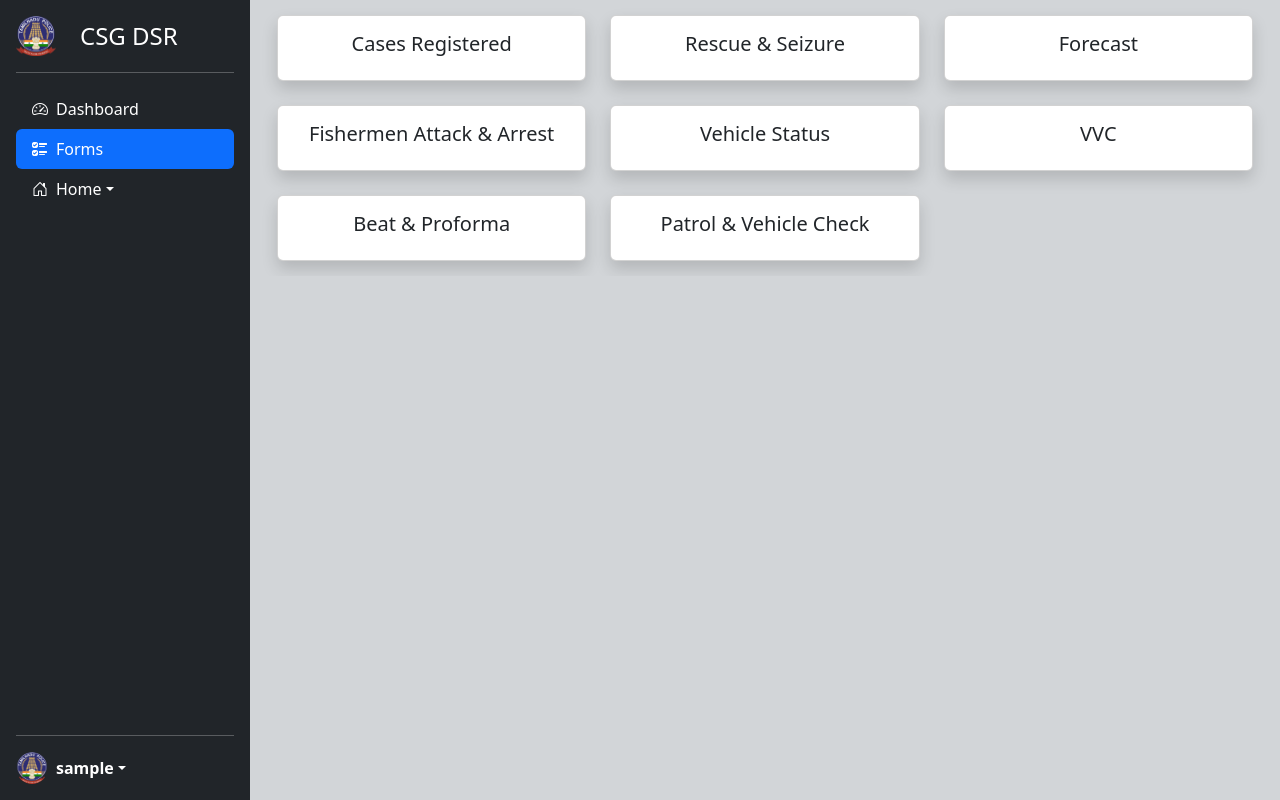
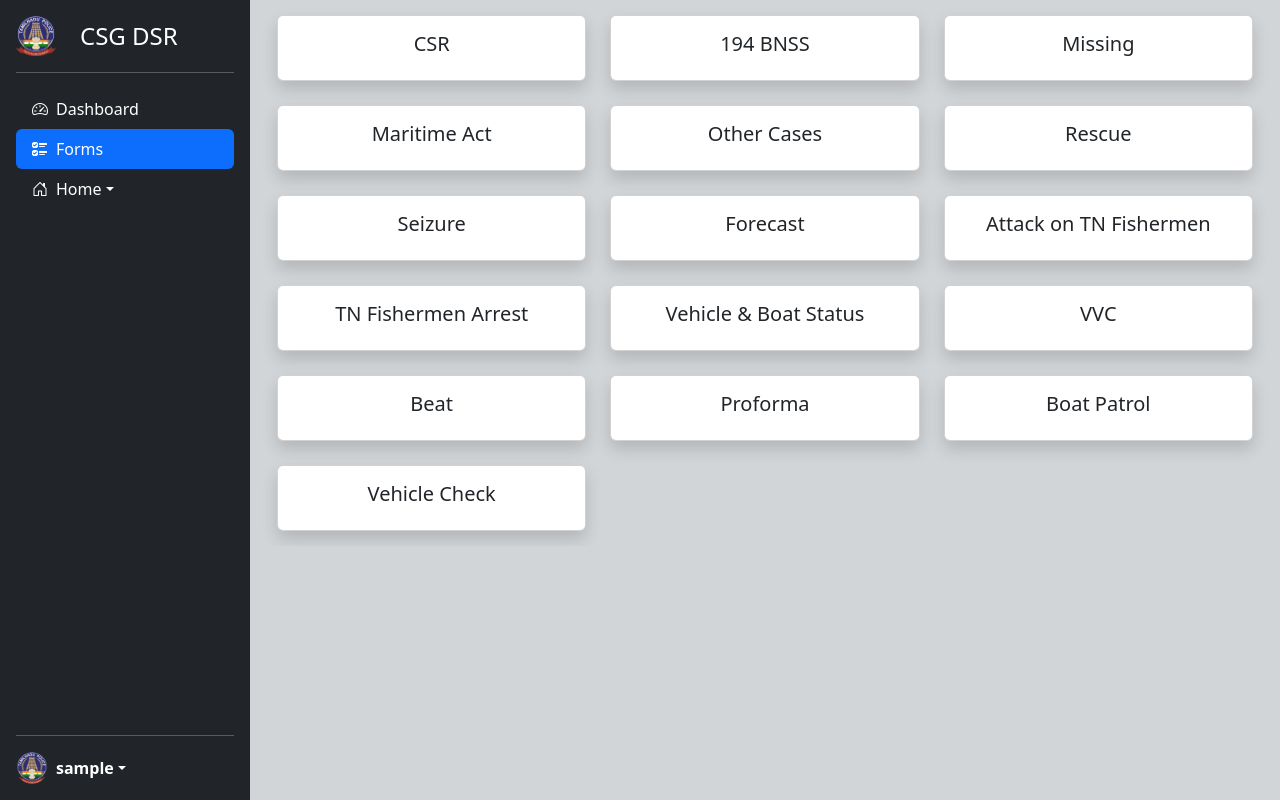
Before and after one commit to rdc-tech49/CSG-DSR, a Django app: page /forms/ in a window 1280 px wide. Run offline with Django 5.2, Linux system fonts and the light colour scheme; the visitor is signed in with stand-in values (Sample User, id 1); some libraries are stand-ins or nearby versions.

Commit message:
created forms page

```diff
--- a/csgdsr/dsr/templates/dsr/user/forms_page.html
+++ b/csgdsr/dsr/templates/dsr/user/forms_page.html
@@ -5,22 +5,78 @@
   <div class="row row-cols-1 row-cols-md-2 row-cols-lg-3 g-4">
 
     <!-- Cases Registered -->
+     {% comment %} csr  {% endcomment %}
     <div class="col">
       <div class="card shadow h-100">
         <div class="card-body text-center">
-          <a href="{% url 'register_case_form' %}" class="stretched-link text-decoration-none text-dark">
-            <h5 class="card-title">Cases Registered</h5>
+          <a href="{% url 'csr_form' %}" class="stretched-link text-decoration-none text-dark">
+            <h5 class="card-title">CSR </h5>
           </a>
         </div>
       </div>
     </div>
 
-    <!-- Rescue & Seizure -->
+    {% comment %} 194 BNSS  {% endcomment %}
     <div class="col">
       <div class="card shadow h-100">
         <div class="card-body text-center">
-          <a href="{% url 'rescue_seizure_form' %}" class="stretched-link text-decoration-none text-dark">
-            <h5 class="card-title">Rescue & Seizure</h5>
+          <a href="{% url '194bnss_form' %}" class="stretched-link text-decoration-none text-dark">
+            <h5 class="card-title">194 BNSS </h5>
+          </a>
+        </div>
+      </div>
+    </div>
+
+    {% comment %} missing  {% endcomment %}
+    <div class="col">
+      <div class="card shadow h-100">
+        <div class="card-body text-center">
+          <a href="{% url 'missing_form' %}" class="stretched-link text-decoration-none text-dark">
+            <h5 class="card-title">Missing</h5>
+          </a>
+        </div>
+      </div>
+    </div>
+
+    {% comment %} Maritime Act {% endcomment %}
+    <div class="col">
+      <div class="card shadow h-100">
+        <div class="card-body text-center">
+          <a href="{% url 'maritimeact_form' %}" class="stretched-link text-decoration-none text-dark">
+            <h5 class="card-title">Maritime Act </h5>
+          </a>
+        </div>
+      </div>
+    </div>
+
+    {% comment %} Other cases {% endcomment %}
+    <div class="col">
+      <div class="card shadow h-100">
+        <div class="card-body text-center">
+          <a href="{% url 'othercases_form' %}" class="stretched-link text-decoration-none text-dark">
+            <h5 class="card-title">Other Cases</h5>
+          </a>
+        </div>
+      </div>
+    </div>
+
+    <!-- Rescue -->
+    <div class="col">
+      <div class="card shadow h-100">
+        <div class="card-body text-center">
+          <a href="{% url 'rescue_form' %}" class="stretched-link text-decoration-none text-dark">
+            <h5 class="card-title">Rescue</h5>
+          </a>
+        </div>
+      </div>
+    </div>
+
+    <!-- Seizure -->
+    <div class="col">
+      <div class="card shadow h-100">
+        <div class="card-body text-center">
+          <a href="{% url 'seizure_form' %}" class="stretched-link text-decoration-none text-dark">
+            <h5 class="card-title">Seizure</h5>
           </a>
         </div>
       </div>
@@ -37,23 +93,34 @@
       </div>
     </div>
 
-    <!-- Fishermen Attack & Arrest -->
+    <!--Attack on TN Fishermen -->
     <div class="col">
       <div class="card shadow h-100">
         <div class="card-body text-center">
-          <a href="{% url 'fishermen_attack_arrest_form' %}" class="stretched-link text-decoration-none text-dark">
-            <h5 class="card-title">Fishermen Attack & Arrest</h5>
+          <a href="{% url 'fishermen_attack_form' %}" class="stretched-link text-decoration-none text-dark">
+            <h5 class="card-title">Attack on TN Fishermen</h5>
           </a>
         </div>
       </div>
     </div>
 
-    <!-- Vehicle Status -->
+    <!--TN Fishermen  Arrest -->
     <div class="col">
       <div class="card shadow h-100">
         <div class="card-body text-center">
-          <a href="{% url 'vehicle_status_form' %}" class="stretched-link text-decoration-none text-dark">
-            <h5 class="card-title">Vehicle Status</h5>
+          <a href="{% url 'fishermen_arrest_form' %}" class="stretched-link text-decoration-none text-dark">
+            <h5 class="card-title">TN Fishermen Arrest</h5>
+          </a>
+        </div>
+      </div>
+    </div>
+
+    <!-- Boat & Vehicle Status -->
+    <div class="col">
+      <div class="card shadow h-100">
+        <div class="card-body text-center">
+          <a href="{% url 'boat_vehicle_status_form' %}" class="stretched-link text-decoration-none text-dark">
+            <h5 class="card-title">Vehicle & Boat Status</h5>
           </a>
         </div>
       </div>
@@ -63,30 +130,52 @@
     <div class="col">
       <div class="card shadow h-100">
         <div class="card-body text-center">
-          <a href="{% url 'vvc' %}" class="stretched-link text-decoration-none text-dark">
+          <a href="{% url 'vvc_form' %}" class="stretched-link text-decoration-none text-dark">
             <h5 class="card-title">VVC</h5>
           </a>
         </div>
       </div>
     </div>
 
-    <!-- Beat & Proforma -->
+    <!-- Beat -->
     <div class="col">
       <div class="card shadow h-100">
         <div class="card-body text-center">
-          <a href="{% url 'vvc_beat_proforma_form' %}" class="stretched-link text-decoration-none text-dark">
-            <h5 class="card-title">Beat & Proforma</h5>
+          <a href="{% url 'beat_form' %}" class="stretched-link text-decoration-none text-dark">
+            <h5 class="card-title">Beat</h5>
           </a>
         </div>
       </div>
     </div>
 
-    <!-- Patrol & Vehicle Check -->
+    <!-- Proforma -->
     <div class="col">
       <div class="card shadow h-100">
         <div class="card-body text-center">
-          <a href="{% url 'patrol_vehicle_check_form' %}" class="stretched-link text-decoration-none text-dark">
-            <h5 class="card-title">Patrol & Vehicle Check</h5>
+          <a href="{% url 'proforma_form' %}" class="stretched-link text-decoration-none text-dark">
+            <h5 class="card-title">Proforma</h5>
+          </a>
+        </div>
+      </div>
+    </div>
+
+    <!-- Boat Patrol -->
+    <div class="col">
+      <div class="card shadow h-100">
+        <div class="card-body text-center">
+          <a href="{% url 'boat_patrol_form' %}" class="stretched-link text-decoration-none text-dark">
+            <h5 class="card-title">Boat Patrol</h5>
+          </a>
+        </div>
+      </div>
+    </div>
+
+    <!-- Vehicle Check -->
+    <div class="col">
+      <div class="card shadow h-100">
+        <div class="card-body text-center">
+          <a href="{% url 'vehicle_check_form' %}" class="stretched-link text-decoration-none text-dark">
+            <h5 class="card-title">Vehicle Check</h5>
           </a>
         </div>
       </div>
--- a/csgdsr/dsr/templates/dsr/user/user_sidebar.html
+++ b/csgdsr/dsr/templates/dsr/user/user_sidebar.html
@@ -32,37 +32,37 @@
         </a>
         <ul class="dropdown-menu dropdown-menu-dark text-small shadow">
           <li>
-            <a class="dropdown-item d-flex align-items-center" href="{% url 'register_case_form' %}">
+            <a class="dropdown-item d-flex align-items-center" href="{% url 'cases_registered_summary' %}">
               <i class="bi bi-journal-text me-2"></i> Cases Registered
             </a>
           </li>
           <li>
-            <a class="dropdown-item d-flex align-items-center" href="{% url 'rescue_seizure_form' %}">
+            <a class="dropdown-item d-flex align-items-center" href="{% url 'rescue_seizure_summary' %}">
               <i class="bi bi-shield-plus me-2"></i> Rescue & Seizure
             </a>
           </li>
           <li>
-            <a class="dropdown-item d-flex align-items-center" href="{% url 'forecast_form' %}">
+            <a class="dropdown-item d-flex align-items-center" href="{% url 'forecast_summary' %}">
               <i class="bi bi-cloud-sun me-2"></i> Forecast
             </a>
           </li>
           <li>
-            <a class="dropdown-item d-flex align-items-center" href="{% url 'fishermen_attack_arrest_form' %}">
+            <a class="dropdown-item d-flex align-items-center" href="{% url 'fishermen_attack_arrest_summary' %}">
               <i class="bi bi-people-fill me-2"></i> Fishermen Attack & Arrest
             </a>
           </li>
           <li>
-            <a class="dropdown-item d-flex align-items-center" href="{% url 'vehicle_status_form' %}">
+            <a class="dropdown-item d-flex align-items-center" href="{% url 'vehicle_status_summary' %}">
               <i class="bi bi-truck-front me-2"></i> Vehicle Status
             </a>
           </li>
           <li>
-            <a class="dropdown-item d-flex align-items-center" href="{% url 'vvc_beat_proforma_form' %}">
+            <a class="dropdown-item d-flex align-items-center" href="{% url 'vvc_beat_proforma_summary' %}">
               <i class="bi bi-clipboard-data me-2"></i> VVC, Beat & Proforma
             </a>
           </li>
           <li>
-            <a class="dropdown-item d-flex align-items-center" href="{% url 'patrol_vehicle_check_form' %}">
+            <a class="dropdown-item d-flex align-items-center" href="{% url 'patrol_vehicle_check_summary' %}">
               <i class="bi bi-search me-2"></i> Patrol & Vehicle Check
             </a>
           </li>
--- a/csgdsr/dsr/urls.py
+++ b/csgdsr/dsr/urls.py
@@ -24,16 +24,71 @@ urlpatterns = [
     path('logout/', views.logout_view, name='logout'),
 
     # user page
+    #dashboard
     path('user-dashboard/', views.user_dashboard_view, name='user_dashboard'),
+    #forms main page
     path('forms/', views.forms_view, name='forms_page'),
-    path('register_case_form/', views.register_case_form_view, name='register_case_form'),
-    path('rescue-seizure_form/', views.rescue_seizure_form_view, name='rescue_seizure_form'),
+
+    #findividual orms
+    #cases registered forms
+    #csr
+    path('csr_form/', views.csr_form_view, name='csr_form'),
+    #194bnss
+    path('194bnss_form/', views.bnss194_form_view, name='194bnss_form'),
+    #missing
+    path('missing_form/', views.missing_form_view, name='missing_form'),
+    #Maritime act
+    path('maritimeact_form/', views.maritimeact_form_view, name='maritimeact_form'),
+    #Other cases
+    path('othercases_form/', views.othercases_form, name='othercases_form'),
+    #Rescue
+    path('rescue_form/', views.rescue_form_view, name='rescue_form'),
+    #Seizure
+    path('seizure_form/', views.seizure_form_view, name='seizure_form'),
+    #forecast
     path('forecast_form/', views.forecast_form_view, name='forecast_form'),
-    path('fishermen_attack_arrest_form/', views.fishermen_attack_arrest_form_view, name='fishermen_attack_arrest_form'),
-    path('vehicle-status_form/', views.vehicle_status_form_view, name='vehicle_status_form'),
-    path('vvc-beat-proforma_form/', views.vvc_beat_proforma_form_view, name='vvc_beat_proforma_form'),
-    path('patrol-vehicle-check_form/', views.patrol_vehicle_check_form_view, name='patrol_vehicle_check_form'),
-    path('beat_proforma/', views.beat_proforma_view, name='beat_proforma'),
-    path('vvc/', views.vvc_view, name='vvc')
+    #fishermen_attack
+    path('fishermen_attack_form/', views.fishermen_attack_form_view, name='fishermen_attack_form'),
+    #fishermen_arrest
+    path('fishermen_arrest_form/', views.fishermen_arrest_form_view, name='fishermen_arrest_form'),
+    #boat_vehicle_status
+    path('boat_vehicle_status_form/', views.boat_vehicle_status_form_view, name='boat_vehicle_status_form'),
+    #vvc
+    path('vvc_form/', views.vvc_form_view, name='vvc_form'),
+    #beat
+    path('beat_form/', views.beat_form_view, name='beat_form'),
+    #proforma
+    path('proforma_form/', views.proforma_form_view, name='proforma_form'),
+    #boat_patrol
+    path('boat_patrol_form/', views.boat_patrol_form_view, name='boat_patrol_form'),
+    #vehicle_check
+    path('vehicle_check_form/', views.vehicle_check_form_view, name='vehicle_check_form'),
+
+
+    #submitted forms summary
+    #cases_registered_summary
+    path('cases_registered_summary/', views.cases_registered_summary_view, name='cases_registered_summary'),
+    #rescue_seizure_summary
+    path('rescue_seizure_summary/', views.rescue_seizure_summary_view, name='rescue_seizure_summary'),
+    #forecast_summary
+    path('forecast_summary/', views.forecast_summary_view, name='forecast_summary'),
+    #fishermen_attack_arrest_summary
+    path('fishermen_attack_arrest_summary/', views.fishermen_attack_arrest_summary_view, name='fishermen_attack_arrest_summary'),
+    #vehicle_status_summary
+    path('vehicle_status_summary/', views.vehicle_status_summary_view, name='vehicle_status_summary'),
+    #vvc_beat_proforma_summary
+    path('vvc_beat_proforma_summary/', views.vvc_beat_proforma_summary_view, name='vvc_beat_proforma_summary'),
+    #patrol_vehicle_check_summary
+    path('patrol_vehicle_check_summary/', views.patrol_vehicle_check_summary_view, name='patrol_vehicle_check_summary'),
+
+
+
+
+
+
+
+
+
+
 
 ]
--- a/csgdsr/dsr/views.py
+++ b/csgdsr/dsr/views.py
@@ -13,20 +13,6 @@ from django.contrib.auth.views import PasswordChangeView
 from django.contrib.auth.mixins import LoginRequiredMixin
 
 # dsr/views.py
-
-def signup_view(request):
-    if request.method == 'POST':
-        form = CustomSignupForm(request.POST)
-        if form.is_valid():
-            form.save()
-            messages.success(request, 'Account created successfully. You can now log in.')
-            return redirect('home')
-    else:
-        form = CustomSignupForm()
-    return render(request, 'dsr/signup.html', {'form': form})
-
-
-
 def home_view(request):
     if request.method == 'POST':
         username = request.POST.get('username')
@@ -46,13 +32,20 @@ def home_view(request):
 
     return render(request, 'dsr/home.html')
 
+def signup_view(request):
+    if request.method == 'POST':
+        form = CustomSignupForm(request.POST)
+        if form.is_valid():
+            form.save()
+            messages.success(request, 'Account created successfully. You can now log in.')
+            return redirect('home')
+    else:
+        form = CustomSignupForm()
+    return render(request, 'dsr/signup.html', {'form': form})
+
+
 def user_dashboard_view(request):
     return render(request, 'dsr/user/user_dashboard.html')
-
-def logout_view(request):
-    logout(request)
-    messages.success(request, "You have been logged out.")
-    return redirect('home')  # Replace 'login' with the name or path to your login page
 
 class CustomPasswordChangeView(LoginRequiredMixin, PasswordChangeView):
     template_name = 'dsr/registration/password_change.html'
@@ -61,7 +54,6 @@ class CustomPasswordChangeView(LoginRequiredMixin, PasswordChangeView):
     def form_valid(self, form):
         messages.success(self.request, "Your password is successfully updated.")
         return super().form_valid(form)
-
 
 @login_required
 def update_user_view(request):
@@ -76,60 +68,109 @@ def update_user_view(request):
         form = UpdateUserForm(instance=request.user)
     return render(request, 'dsr/registration/update_user.html', {'form': form})
 
+
+def logout_view(request):
+    logout(request)
+    messages.success(request, "You have been logged out.")
+    return redirect('home')  # Replace 'login' with the name or path to your login page
+
+
 @login_required
 def forms_view(request):
     return render(request, 'dsr/user/forms_page.html')
 
-@login_required
-def register_case_form_view(request):
-    csr_form = CSRForm()
-    fir_form = FIRForm()
 
-    if request.method == 'POST':
-        if 'submit_csr' in request.POST:
-            csr_form = CSRForm(request.POST)
-            if csr_form.is_valid():
-                csr_form.save()
-                return redirect('register_case_form')
-        elif 'submit_fir' in request.POST:
-            fir_form = FIRForm(request.POST)
-            if fir_form.is_valid():
-                fir_form.save()
-                return redirect('register_case_form')
 
-    return render(request, 'dsr/user/register_case.html', {
-        'csr_form': csr_form,
-        'fir_form': fir_form
-    })
 
 @login_required
-def rescue_seizure_form_view(request):
-    return render(request, 'dsr/rescue_seizure.html')
+def csr_form_view(request):
+    return render(request, 'dsr/user/forms/csr_form.html')
+
+@login_required
+def bnss194_form_view(request):
+    return render(request, 'dsr/user/forms/bnss194_form.html')
+
+@login_required
+def missing_form_view(request):
+    return render(request, 'dsr/user/forms/missing_form.html')
+
+@login_required
+def maritimeact_form_view(request):
+    return render(request, 'dsr/user/forms/maritimeact_form.html')
+
+@login_required
+def othercases_form(request):
+    return render(request, 'dsr/user/forms/othercases_form.html')
+
+@login_required
+def rescue_form_view(request):
+    return render(request, 'dsr/user/forms/rescue_form.html')
+
+@login_required
+def seizure_form_view(request):
+    return render(request, 'dsr/user/forms/seizure_form.html')
 
 @login_required
 def forecast_form_view(request):
-    return render(request, 'dsr/forecast.html')
+    return render(request, 'dsr/user/forms/forecast_form.html')
 
 @login_required
-def fishermen_attack_arrest_form_view(request):
-    return render(request, 'dsr/fishermen_attacks.html')
+def fishermen_attack_form_view(request):
+    return render(request, 'dsr/user/forms/fishermen_attack_form.html')
 
 @login_required
-def vehicle_status_form_view(request):
-    return render(request, 'dsr/vehicle_status.html')
+def fishermen_arrest_form_view(request):
+    return render(request, 'dsr/user/forms/fishermen_arrest_form.html')
 
 @login_required
-def vvc_beat_proforma_form_view(request):
-    return render(request, 'dsr/vvc_beat_proforma.html')
+def boat_vehicle_status_form_view(request):
+    return render(request, 'dsr/user/forms/boat_vehicle_status_form.html')
 
 @login_required
-def patrol_vehicle_check_form_view(request):
-    return render(request, 'dsr/patrol_vehicle_check.html')
+def vvc_form_view(request):
+    return render(request, 'dsr/user/forms/vvc_form.html')
 
 @login_required
-def vvc_view(request):
-    return render(request, 'dsr/vvc.html')
+def beat_form_view(request):
+    return render(request, 'dsr/user/forms/beat_form.html')
 
 @login_required
-def beat_proforma_view(request):
-    return render(request, 'dsr/beat_proforma.html')
+def proforma_form_view(request):
+    return render(request, 'dsr/user/forms/proforma_form.html')
+
+@login_required
+def boat_patrol_form_view(request):
+    return render(request, 'dsr/user/forms/boat_patrol_form.html')
+
+@login_required
+def vehicle_check_form_view(request):
+    return render(request, 'dsr/user/forms/vehicle_check_form.html')
+
+#submitted forms summary views
+@login_required
+def cases_registered_summary_view(request):
+    return render(request, 'dsr/user/submitted_forms/cases_registered_summary.html')
+
+@login_required
+def rescue_seizure_summary_view(request):
+    return render(request, 'dsr/user/submitted_forms/rescue_seizure_summary.html')
+
+@login_required
+def forecast_summary_view(request):
+    return render(request, 'dsr/user/submitted_forms/forecast_summary.html')
+
+@login_required
+def fishermen_attack_arrest_summary_view(request):
+    return render(request, 'dsr/user/submitted_forms/fishermen_attack_arrest_summary.html')
+
+@login_required
+def vehicle_status_summary_view(request):
+    return render(request, 'dsr/user/submitted_forms/vehicle_status_summary.html')
+
+@login_required
+def vvc_beat_proforma_summary_view(request):
+    return render(request, 'dsr/user/submitted_forms/vvc_beat_proforma_summary.html')
+
+@login_required
+def patrol_vehicle_check_summary_view(request):
+    return render(request, 'dsr/user/submitted_forms/patrol_vehicle_check_summary.html')
```
